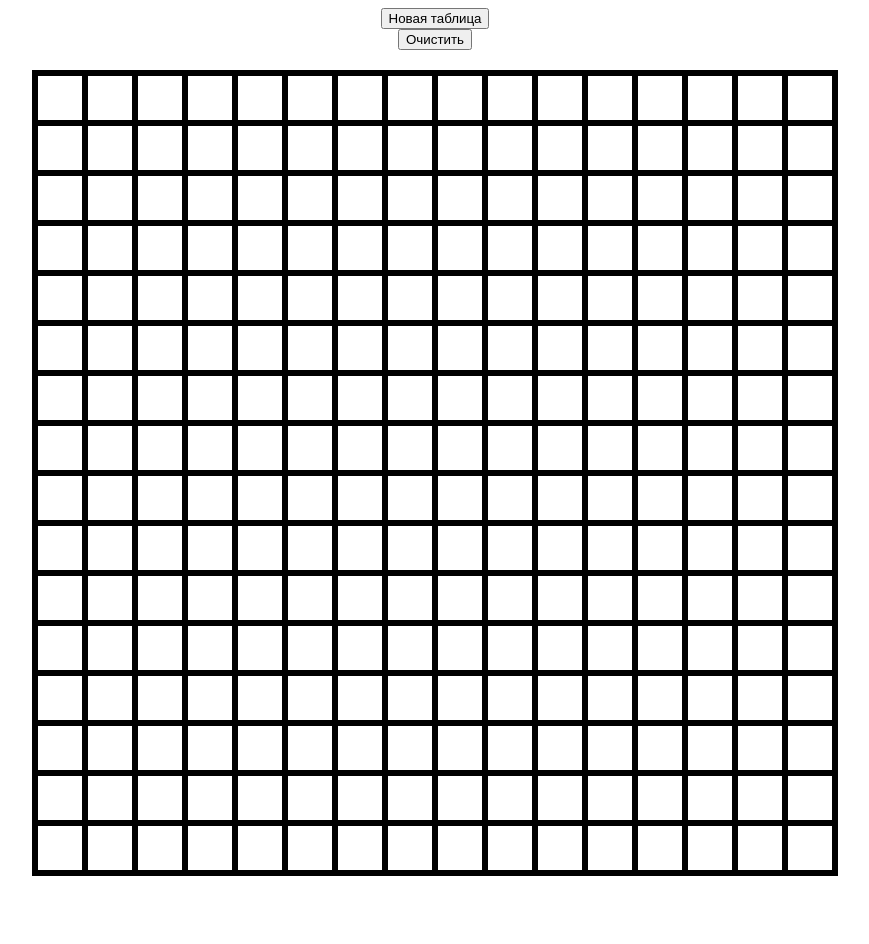
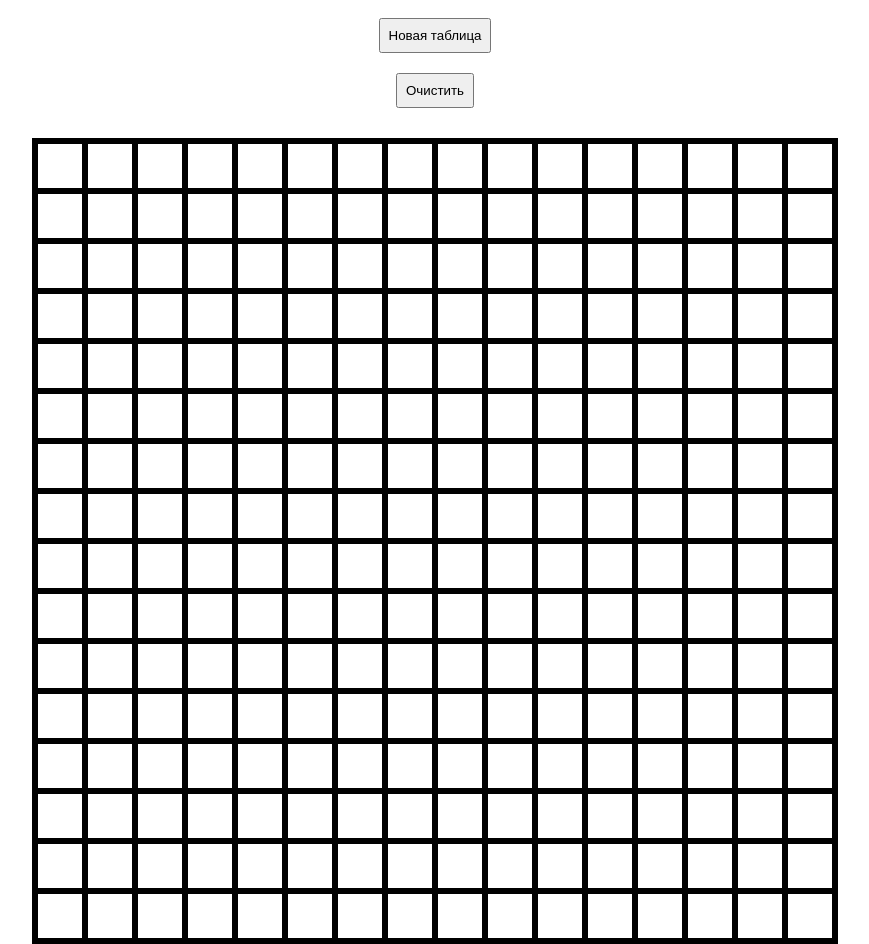
Before and after one commit to YVM2L/Etch-a-Sketch, a plain HTML site: page index.html in a window 1280 px wide. Shown: the whole page, without its empty margins (205-1074 px from the left). Before the commit the page ends 884 px from the top, so only its background shows below. Drawn offline with Linux system fonts and the light colour scheme.

Commit message:
added margin and padding for buttons

```diff
--- a/style.css
+++ b/style.css
@@ -15,3 +15,7 @@ body {
     box-sizing: border-box;
     border: solid;
 }
+button {
+    margin: 10px;
+    padding: 8px;
+}
```
